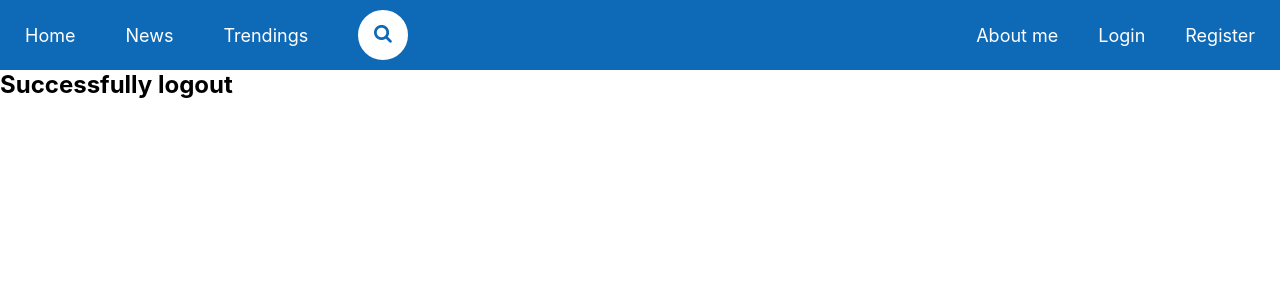
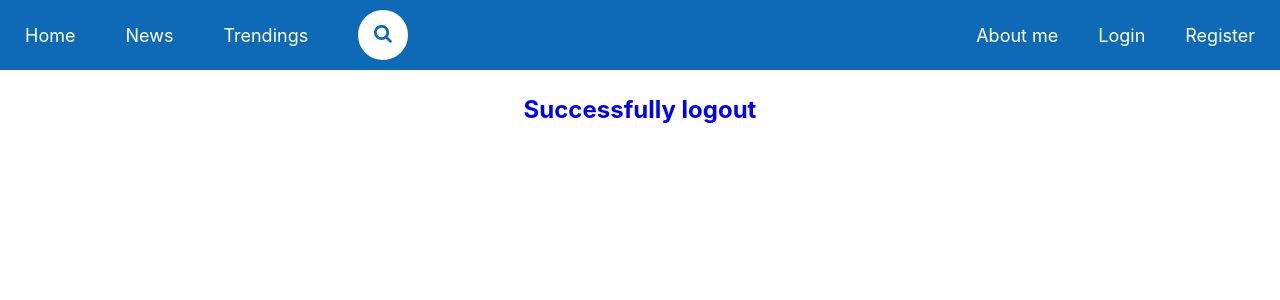
Before and after one commit to MinhHiepPHAM/backend_projects, a React (Create React App) app in the folder react/frontend_stock/: page /logout in a window 1280 px wide. Shown: the top 300 px of the page. Built offline with nearby package versions, Linux system fonts and the light colour scheme; no server answers.

Commit message:
remove comment

```diff
--- a/react/frontend_stock/src/Logout.js
+++ b/react/frontend_stock/src/Logout.js
@@ -1,12 +1,9 @@
-// import React, { useState } from 'react';
 import axios from 'axios';
 import Navbar from './custom_tag/Navbar';
-// import { useNavigate } from 'react-router-dom';
+import './css/authentication.css'
 
 
-const LogoutMess = () => {
-    // const navigate = useNavigate();
-
+const Logout = () => {
     try {
         axios.post('http://localhost:8000/logout/',
             {
@@ -17,13 +14,12 @@ const LogoutMess = () => {
         axios.defaults.headers.common['Authorization'] = null;
         localStorage.clear()
         return (
-            <>
-                <h2>Successfully logout</h2>
-            </>
+            <div className='logout-container'>
+                <h2 style={{color:'blue'}}>Successfully logout</h2>
+            </div>
         )
     } catch (error) {
         console.error('Logout failed:', error);
-        // setMessage('Logout failed: ');
         return error
     }
 }
@@ -36,7 +32,7 @@ function LogoutPage() {
 			</div>
 
 			<div>
-				<LogoutMess />
+				<Logout />
 			</div>
 		</>
 	)
--- a/react/frontend_stock/src/css/authentication.css
+++ b/react/frontend_stock/src/css/authentication.css
@@ -1,6 +1,13 @@
 .login-container {
     width: 500px;
     padding: 10% 0 0;
+    margin: auto;
+    text-align: center;
+}
+
+.logout-container {
+    width: 500px;
+    padding: 25px;
     margin: auto;
     text-align: center;
 }
--- a/react/frontend_stock/src/custom_tag/Navbar.jsx
+++ b/react/frontend_stock/src/custom_tag/Navbar.jsx
@@ -5,13 +5,13 @@ import Searchbar from './Searchbar';
 
 function LogoutBar() {
     // const navigate = useNavigate();
-    const handleLogout = () => {
-        localStorage.removeItem('token');
-    }
+    // const handleLogout = () => {
+    //     navigate('/login')
+    // }
     return (
         <>
             <li>
-                <a href='/logout' className='navLink' onClick={handleLogout}>Logout</a>
+                <a href='/logout' className='navLink'>Logout</a>
             </li>
             <li>
                 <a href='/dashboard' className='navLink'>Dashboard</a>
```
